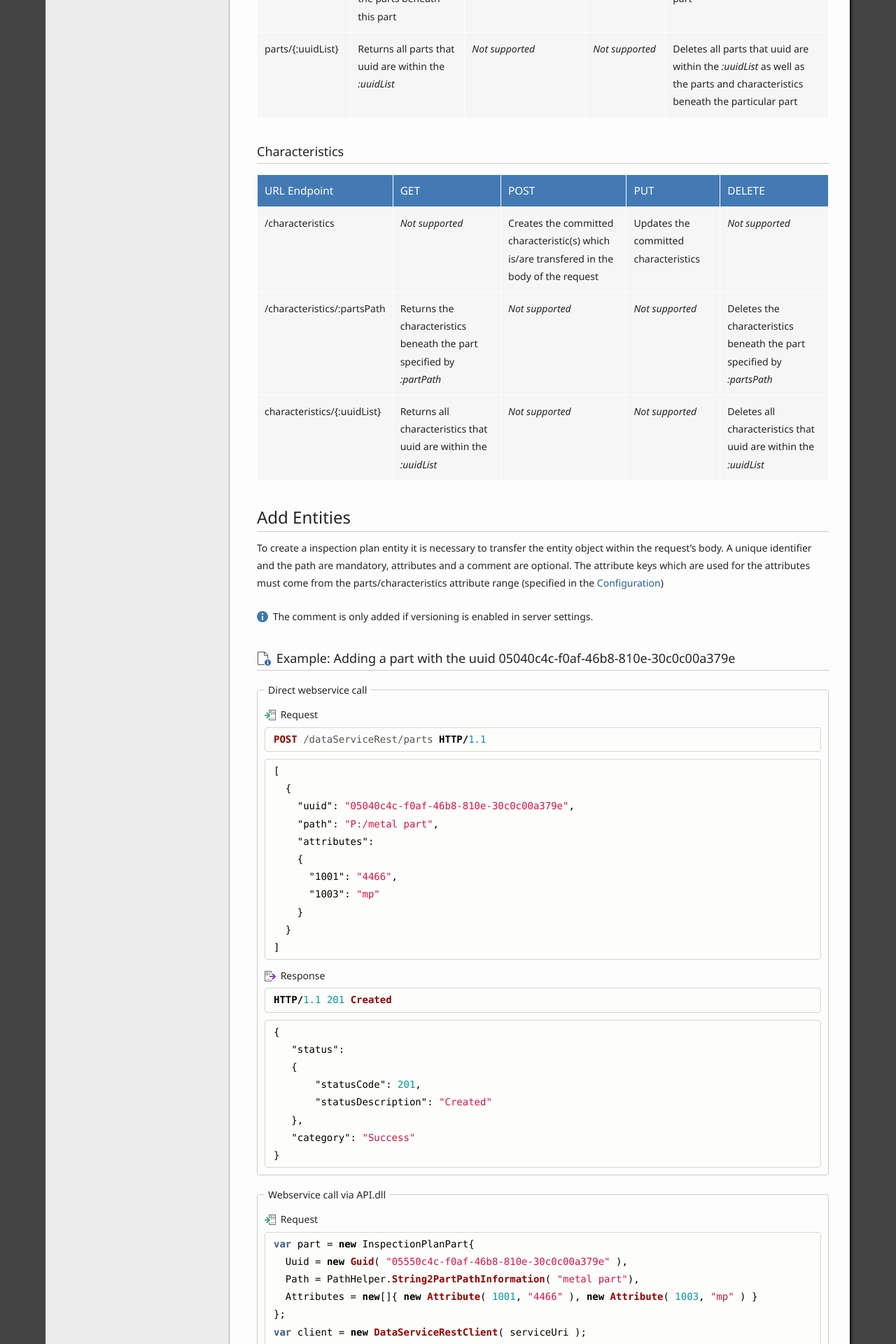
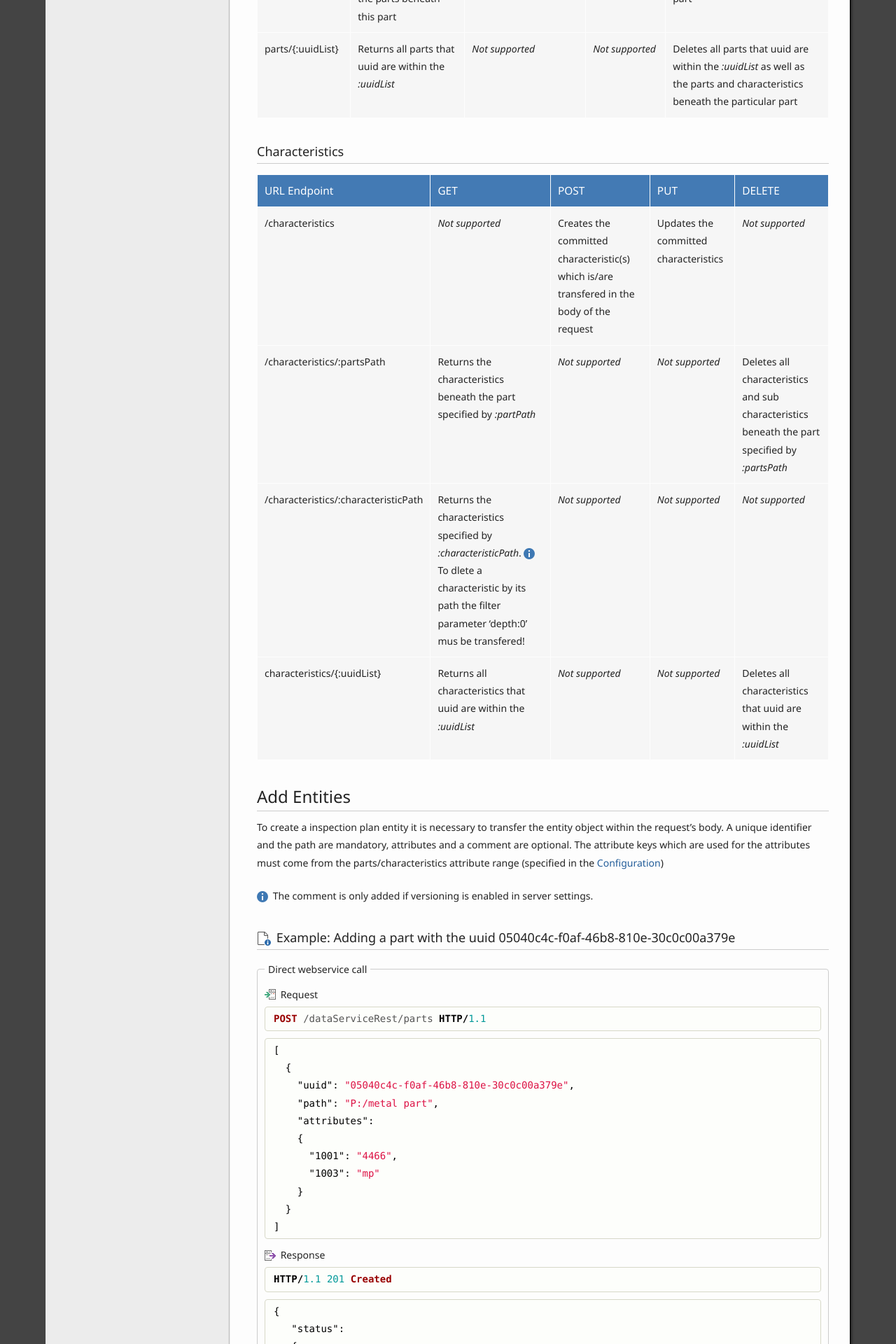
Before and after one commit to ZEISS-PiWeb/PiWeb-Api, a Jekyll site: the page built from _pages/024-inspectionplan.md, in a window 1280 px wide. Shown: the part 1295-3215 px from the top of the page at 70% size. Built offline with Jekyll 4.4.1, drawn with Linux system fonts in a browser that asks for light colours; some of the changed text lies outside the part shown.

Commit message:
Update 024-inspectionplan.md

```diff
--- a/_pages/024-inspectionplan.md
+++ b/_pages/024-inspectionplan.md
@@ -48,7 +48,8 @@
 URL Endpoint | GET | POST | PUT | DELETE
 -------------|-----|-----|------|-------
 /characteristics | *Not supported* | Creates the committed characteristic(s) which is/are transfered in the body of the request | Updates the committed characteristics | *Not supported*
-/characteristics/:partsPath | Returns the characteristics beneath the part specified by *:partPath* | *Not supported* | *Not supported* | Deletes the characteristics beneath the part specified by *:partsPath*
+/characteristics/:partsPath | Returns the characteristics beneath the part specified by *:partPath* | *Not supported* | *Not supported* | Deletes all characteristics and sub characteristics beneath the part specified by *:partsPath*
+/characteristics/:characteristicPath | Returns the characteristics specified by *:characteristicPath*. {{ site.images['info'] }} To dlete a characteristic by its path the filter parameter 'depth:0' mus be transfered! | *Not supported* | *Not supported* | *Not supported*
 characteristics/{:uuidList} | Returns all characteristics that uuid are within the *:uuidList* | *Not supported* | *Not supported* |  Deletes all characteristics that uuid are within the *:uuidList*
 
 {% comment %}----------------------------------------------------------------------------------------------- {% endcomment %}
@@ -162,59 +163,11 @@
 
 {% comment %}----------------------------------------------------------------------------------------------- {% endcomment %}
 
-## {{ page.sections['addEntries'] }}
-
-Beneath adding catalogue entries to a catalogue while creating a catalogue there is also the possibility to add entries to an already existing catalogue.
-
-### {{ site.headers['example'] }}  Adding a catalogue entry - add the inspector ‘Clarks’
-
-{{ site.sections['beginExampleWebService'] }}
-{{ site.headers['request'] | markdownify }}
-
-{% highlight http %}
-POST /dataServiceRest/catalogues/{8c376bee-ffe3-4ee4-abb9-a55b492e69ad}/entries
-{% endhighlight %}
-
-{% highlight json %}
- [
-   {
-       "key": 4,
-       "attributes":
-       {
-           "4092": "22",
-           "4093": "Clarks"
-       }
-   }
- ]
-{% endhighlight %}
-
-{{ site.headers['response'] | markdownify }}
-
-{% highlight http %}
-HTTP/1.1 201 Created
-{% endhighlight %}
-
-{{ site.sections['endExample'] }}
-{{ site.sections['beginExampleAPI'] }}
-
-{{ site.headers['request'] | markdownify }}
-
-{% highlight csharp %}
-var entry = new CatalogueEntry(){ Key = 4,
-        Attributes = new[]{ new Attribute( 4092, "22" ), new Attribute( 4093, "Clarks" ) };
-var client = new DataServiceRestClient( serviceUri );
-client.CreateCatalogueEntry( new Guid("8c376bee-ffe3-4ee4-abb9-a55b492e69ad"), entry);
-{% endhighlight %}
-
-{{ site.sections['endExample'] }}
-
-{% comment %}----------------------------------------------------------------------------------------------- {% endcomment %}
-
 ## {{ page.sections['get'] }}
 
-Fetching the catalogues returns the catalogue an depending on the filter specified or not the catalogue entries. If no filter is specified the entries are returned by default.
+Fetching inspection plan entites returns the respective parts or characteristics depending on the specified part constraint and/or filter.
 
-### {{ site.headers['example'] }}  Fetching the catalogue with the uuid 8c376bee-ffe3-4ee4-abb9-a55b492e69ad and its entries
+### {{ site.headers['example'] }}  Fetching the characteristics beneath the part 8c376bee-ffe3-4ee4-abb9-a55b492e69ad and its entries
 
 {{ site.sections['beginExampleWebService'] }}
 {{ site.headers['request'] | markdownify }}
```
